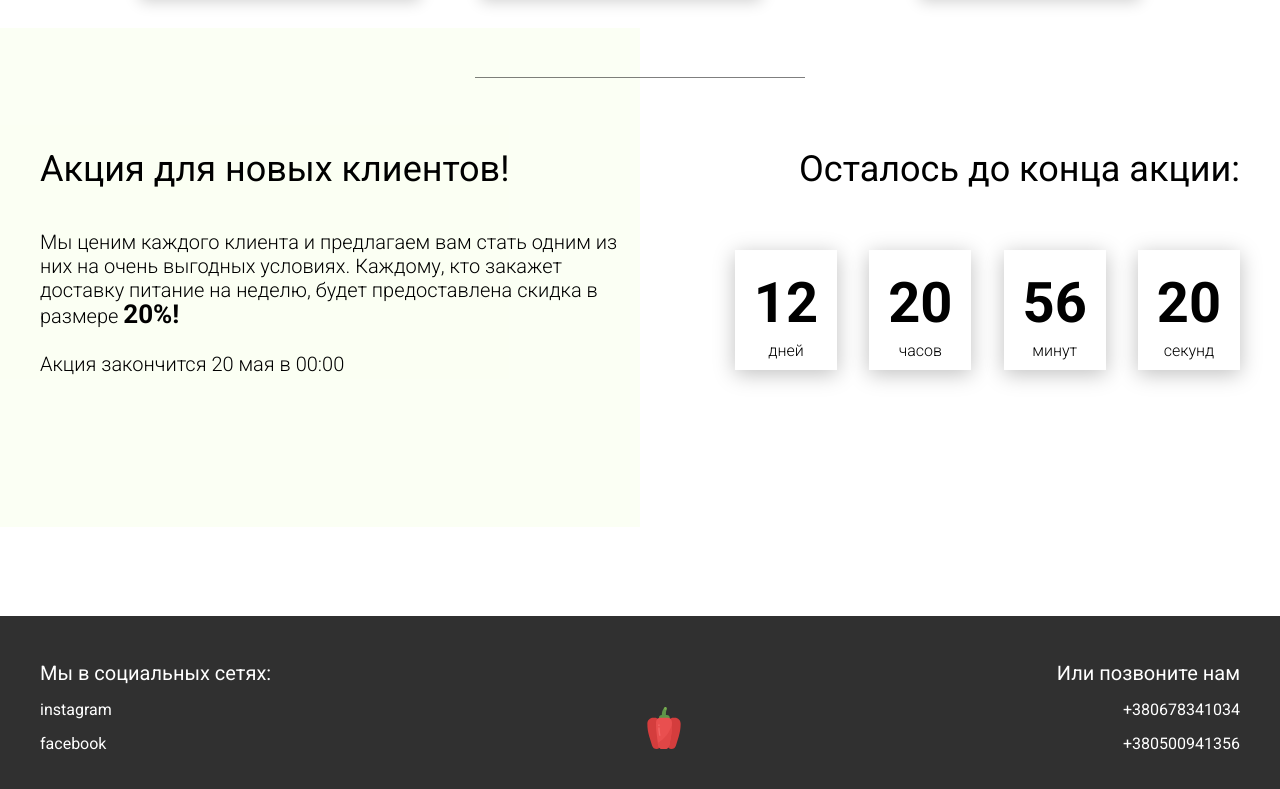
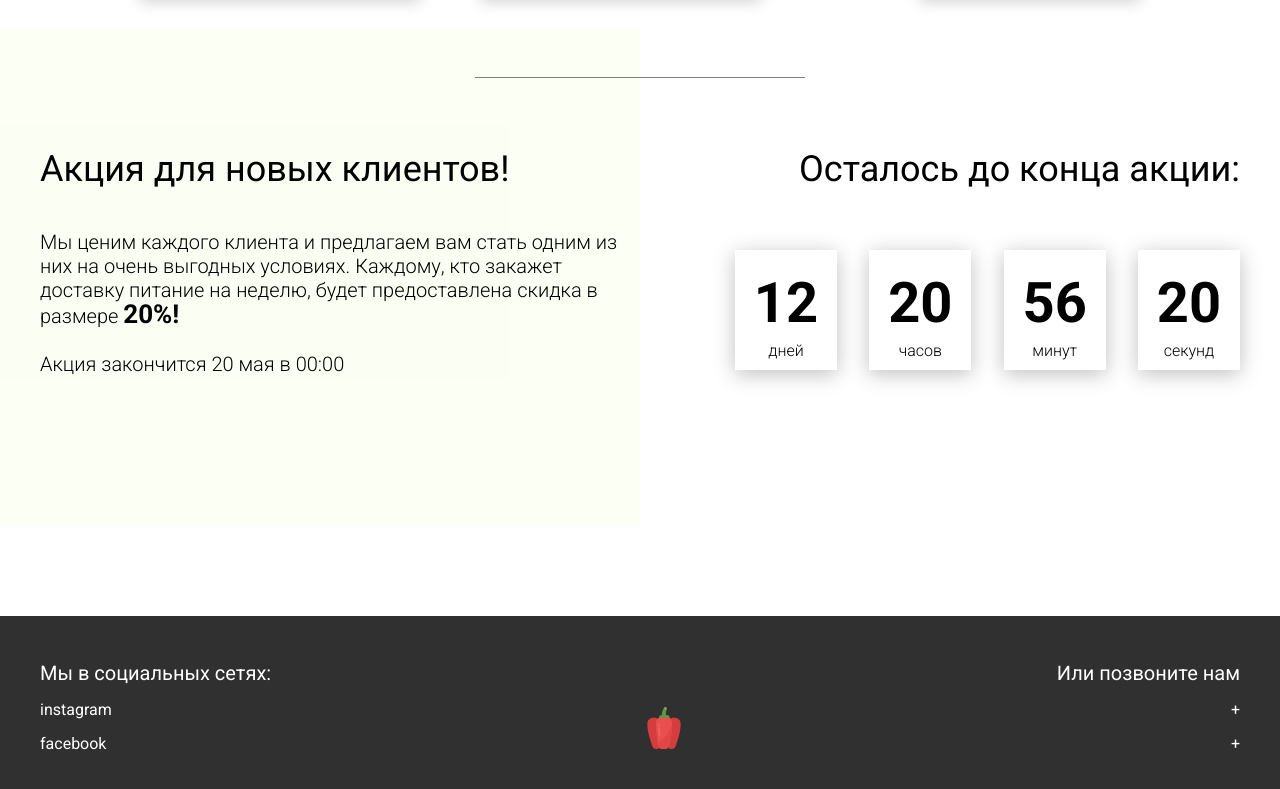
Before and after one commit to Pylypivan/projectFood, a website built with webpack: page index.html in a window 1280 px wide. Shown: the part 3432-4221 px from the top of the page. Built offline with nearby package versions, Linux system fonts and the light colour scheme.

Commit message:
Update index.html

```diff
--- a/index.html
+++ b/index.html
@@ -252,8 +252,8 @@
             </div>
             <div class="call">
                 <div class="subtitle">Или позвоните нам</div>
-                <a href="#" class="link">+380678341034</a>
-                <a href="#" class="link">+380500941356</a>
+                <a href="#" class="link">+</a>
+                <a href="#" class="link">+</a>
             </div>
         </div>
     </footer>
```
